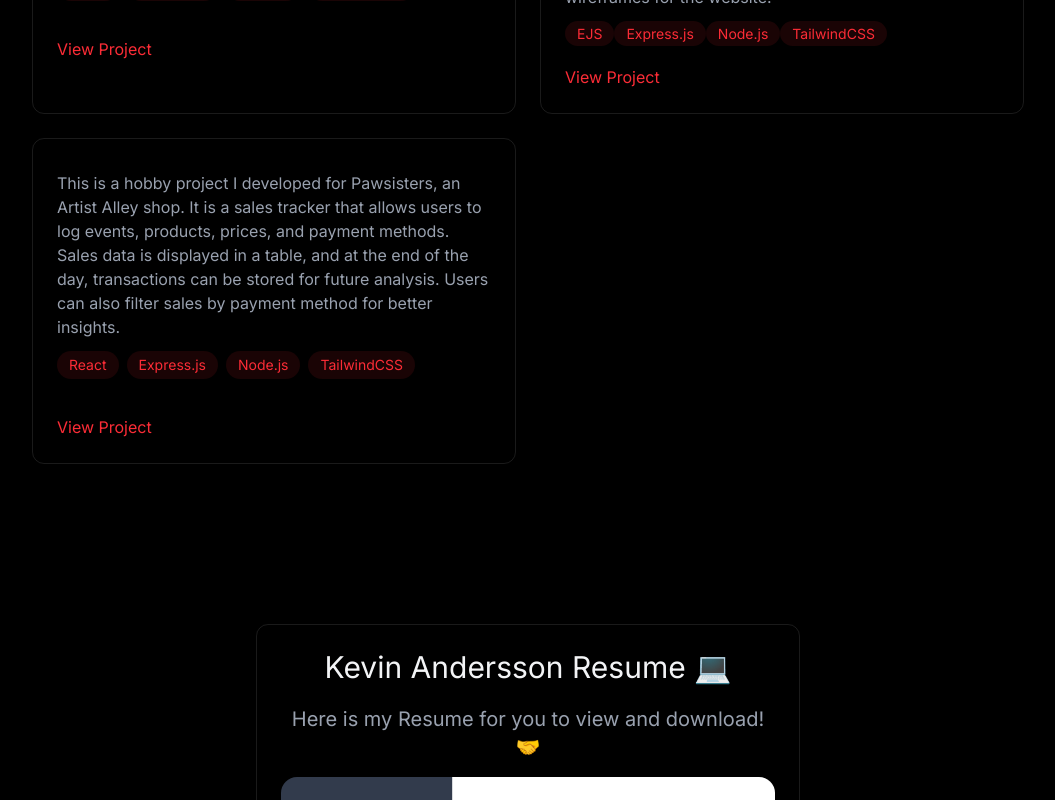
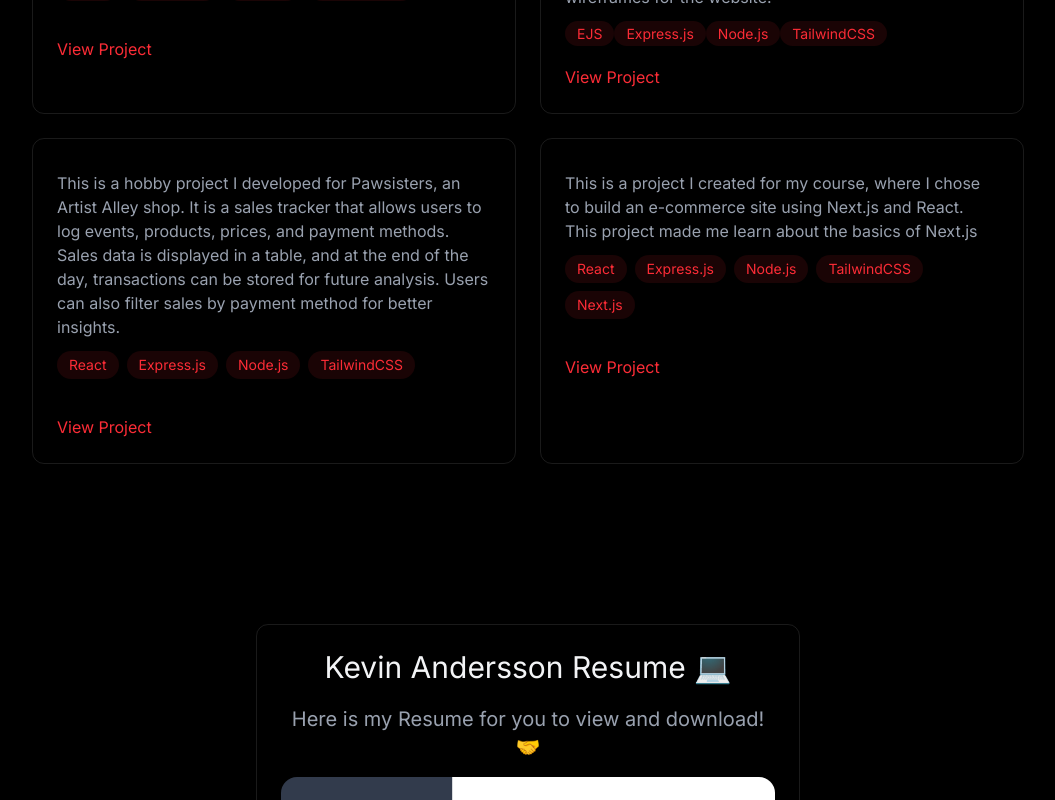
Before and after one commit to Kevin-a01/MyPortfolio, a React (Vite) app: page / in a window 1280 px wide. Shown: the part 1920-2720 px from the top of the page, without its empty margins (112-1167 px from the left). Built offline with nearby package versions, Linux system fonts and the light colour scheme.

Commit message:
fix cv and new project

```diff
--- a/src/components/sections/Projects.jsx
+++ b/src/components/sections/Projects.jsx
@@ -10,9 +10,11 @@ function Projects({menuOpen}){
         projectTitle: "FreakyFashion 1.0/E-handels hemsida",
         projectTitle2: "EliteJewelry/E-handels hemsida",
         projectTitle3: "Pawsisters Sales Tracker",
+        projectTitle4: "Pawsisters/FreakyFashion",
         projectDescription: "Det här är ett e-handelsprojekt som jag utvecklar för en av mina kurser, JavaScript 2, där vi lär oss React och bygger med det.",
         projectDescription2: "Det här är ett e-handelsgrupprojekt som jag arbetade med tillsammans med några klasskamrater, där vi byggde en smyckeswebbplats för en kurs som fokuserade på agila projektmetoder och UX/UI-design. Vi lärde oss hur man samarbetar i team och skapar wireframes för webbplatsen.",
         projectDescription3: "Detta är ett hobbyprojekt jag utvecklat för Pawsisters, en Artist Alley-butik. Det är en säljtracker som låter användaren registrera event, produkter, priser och betalningsmetoder. Försäljningen presenteras i en tabell, och vid dagens slut kan datan sparas för framtida analys. Användaren kan även filtrera försäljningen baserat på betalningsmetod för bättre översikt.",
+        projectDescription4: "Detta är ett projekt som jag skapade till min kurs där jag valde att skapa en e-handel sida med hjälp av Next.js och React. Detta projekt gjorde så att jag fick lära mig grundläggande kundskaper av Next.js.",
         viewProject: "Se Projekt",
         viewDemo: "Se Produktions Sida"
     },
@@ -24,6 +26,7 @@ function Projects({menuOpen}){
         projectDescription: "This is a e-commerce project I'm developing for one of my courses, JavaScript2 where we are learning React and buildning with it.",
         projectDescription2: "This is an e-commerce group project I worked on with classmates, building a jewelry website for a course focused on Agile project methods and UX/UI design. We learned how to collaborate as a team and create wireframes for the website.",
         projectDescription3: "This is a hobby project I developed for Pawsisters, an Artist Alley shop. It is a sales tracker that allows users to log events, products, prices, and payment methods. Sales data is displayed in a table, and at the end of the day, transactions can be stored for future analysis. Users can also filter sales by payment method for better insights.",
+        projectDescription4: "This is a project I created for my course, where I chose to build an e-commerce site using Next.js and React. This project made me learn about the basics of Next.js",
         viewProject: "View Project",
         viewDemo: "View Production Site"
 
@@ -81,7 +84,7 @@ function Projects({menuOpen}){
                     </div>
                 </div>
 
-                <div className="p-6 rounded-xl border border-white/10 hover:-translate-y-1 hover:border-red-500/30 hover:shadow-[0_2px_8px_rgba(59,130,246,0.2)] transition">
+                <div className="p-6 rounded-xl border       border-white/10 hover:-translate-y-1 hover:border-red-500/30 hover:shadow-  [0_2px_8px_rgba(59,130,246,0.2)] transition">
 
                     <h3 className="text-xl font-bold mb-2 text-gray-200">
                     {t.projectTitle3}
@@ -103,6 +106,29 @@ function Projects({menuOpen}){
                 </div>
 
                 </div>
+
+                <div className="p-6 rounded-xl border       border-white/10 hover:-translate-y-1 hover:border-red-500/30 hover:shadow-  [0_2px_8px_rgba(59,130,246,0.2)] transition">
+
+                    <h3 className="text-xl font-bold mb-2 text-gray-200">
+                    {t.projectTitle4}
+                    </h3>
+
+                    <p className="text-gray-400 pb-3">{t.projectDescription4}</p>
+                    <div className="flex flex-wrap gap-2 mb-4">
+                        {["React","Express.js","Node.js","TailwindCSS", "Next.js"].map((techno, key) => (
+                            <span key={key} className="bg-red-500/10 text-red-500 py-1 px-3 rounded-full text-sm hover:bg-red-500/20 hover:shadow-[0_2px_8px_rgba(59,130,246,0.1)] transition-all">
+                            {techno}
+                          </span>
+                        ))}
+                    </div>
+
+                <div className="flex gap-9">
+                    <div className="flex justify-between items-center">
+                        <a href="https://github.com/Kevin-a01/pawsisters-freakyfashion" target="_blank" rel="noopener noreferrer" className="text-red-500 hover:text-red-400 pt-5">{t.viewProject}</a>
+                    </div>
+                </div>
+
+                </div>
             </div>
         </div>
     </RevealOnScroll>
--- a/src/components/sections/Resume.jsx
+++ b/src/components/sections/Resume.jsx
@@ -35,7 +35,12 @@ export function Resume({menuOpen}){
           <h1 className="text-2xl text-center md:text-3xl">{t.resumeTitle}</h1>
           <h2 className="text-lg mb-4 md:text-xl text-center mt-5 text-gray-400">{t.resumeDescription}</h2>
           <img onClick={() => setIsZoomed(!isZoomed)} src="/MyPortfolio/CV.png" alt="" className={`w-full h-1/2 mx-auto transition-transform duration-300 rounded-2xl ${isZoomed ? "scale-120 md:scale-135 " : "scale-100"}`} />
-          <a href="https://drive.google.com/file/d/1VDN2OQOmUg0tNqIetnB6imZUo8pxzT8J/view" target="blank" className="flex justify-center mt-5 text-xl hover:text-red-400 text-gray-400">{t.resumeLink}</a>
+          <a href="/MyPortfolio/kevin_andersson_lia_cv.pdf" download
+          className="flex justify-center mt-5 text-xl hover:text-red-400 text-gray-400">
+            <button>
+                {t.resumeLink}
+            </button>
+            </a>
 
         </div>
 
```
Also changed, not shown: 1 other file (tests, documents, lock files or other folders).
